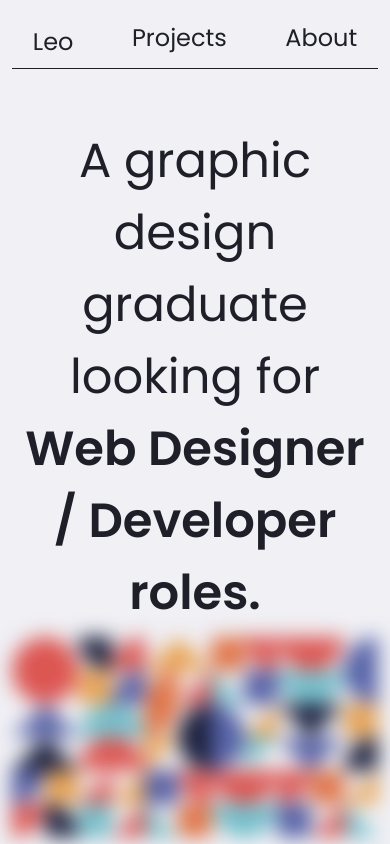
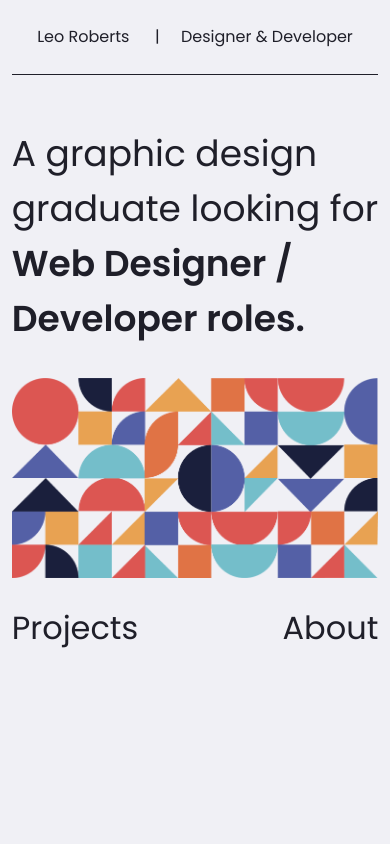
Before and after one commit to LeoRoberts21/PortfolioChange, a plain HTML site: page index.html in a window 390 px wide. Drawn offline with Linux system fonts and the light colour scheme.

Commit message:
home page is responsive

```diff
--- a/index.html
+++ b/index.html
@@ -37,10 +37,8 @@
 
          <section class="nav-bar-responsive hidden">
             <p>
-              <a href="#whole-home"><span class="leo"><span class="leo2">Leo</span><div class="responsive-links hidden">
-                <a href="indexProject.html" > <il class="nav-dot">Projects</il> </a>
-                <a href="indexAbout.html" ><il class="nav-dot1">About</il></a>
-             </div>
+                <a href="#whole-home" class="nav-dot"><span class="leo"><span class="leo2">Leo Roberts</span><span class="email">j.roberts21@gmail.com</span></span>
+                </a>&nbsp;&nbsp;&nbsp;&nbsp;&nbsp;|&nbsp;&nbsp;&nbsp;&nbsp;&nbsp;Designer & Developer </p>
         </p>
 
           </section>
@@ -55,7 +53,7 @@
 
 
         <p id="nav-left">
-          <a href="#whole-home" class="nav-dot"><span class="leo"><span class="leo2">Leo</span><span class="email">j.roberts21@gmail.com</span></span>
+          <a href="#whole-home" class="nav-dot"><span class="leo"><span class="leo2">Leo Roberts</span></span>
         </a>&nbsp;&nbsp;&nbsp;&nbsp;&nbsp;|&nbsp;&nbsp;&nbsp;&nbsp;&nbsp;Designer & Developer </p>
 
         <p id="nav-right" class="tuesday">
@@ -70,13 +68,14 @@
  <section id="whole-home">
 
  <div class="home-left">
-            <!-- --------RESPONSIVE--PATTERN------------- -->
 
     <div>
         <p class="welcome"><span class="thin">A graphic design graduate looking for </span>Web Designer / Developer roles.</p>
     </div>
+
                 <!-- --------RESPONSIVE--PATTERN------------- -->
     <img  class="smallPattern hidden" src="Images/smallerpattern2.png" alt="pattern">
+                <!-- --------RESPONSIVE--PATTERN------------- -->
 
     <section class="whole-pattern">
         <!--ROW-1---------------------------------------------------------->
@@ -318,6 +317,13 @@
         </section>
 
 
+                <!-- --------RESPONSIVE--LINKS------------- -->
+        <div class="responsive-links hidden">
+            <a href="indexProject.html" > <il class="nav-dot right-links">Projects</il> </a>
+            <a href="indexAbout.html" ><il class="nav-dot1 right-links">About</il></a>
+         </div>
+                <!-- --------RESPONSIVE--LINKS------------- -->
+
  </div>
 
  <div class="home-right">
@@ -328,8 +334,9 @@
 
 
 
+
 </section>
-
+<footer class="footer"></footer>
 </container>
 <span class="loader"><span class="loader-inner"></span></span>
     <script type="text/javascript" src="portfolio2.js"></script>
--- a/styleResponsive.css
+++ b/styleResponsive.css
@@ -1,8 +1,59 @@
-@media /*(min-width: 30em) and */(max-width: 800px) {
+
+@media (min-width: 1180px) and (max-width: 1280px) {
+  .home-left .whole-pattern {
+    transform: scale(0.4);
+    top: -205px;
+    translate: -30.25%;
+  }
+
+}
+
+@media /*(min-width: 30em) and */(min-width: 1020px) and (max-width: 1179px){
+
   html,
   body {
     overflow-y: hidden;
     overflow-x: hidden;
+  }
+
+  .welcome {
+    /* width: 94vw;
+    font-size: 4rem;*/
+    position: relative;
+    top: 2vh;
+  }
+
+
+  .home-left .whole-pattern {
+    transform: scale(0.345);
+    top: -205px;
+    translate: -32.5%;
+  }
+
+  .home-right {
+    padding-right: 3vw;
+    width: 100%;
+    height: 73vh;
+    position: relative;
+    right: 1vw;
+  }
+
+}
+
+
+@media /*(min-width: 30em) and */(max-width: 1024px) {
+  html,
+  body {
+    overflow-y: scroll;
+    overflow-x: hidden;
+  }
+
+  ::-webkit-scrollbar {
+    display: none;
+  }
+
+  ::-webkit-scrollbar-track {
+    display: none;
   }
 
   #nav-right {
@@ -14,7 +65,8 @@
   }
 
   .hr {
-    top: 8vh;
+    top: 1vh;
+    position: relative;
   }
 
   #whole-home {
@@ -27,18 +79,18 @@
 
   .nav-bar-responsive {
     display: flex;
-    font-size: 1.5rem;
+    font-size: 2rem;
     justify-content: center;
     padding-left: 3vw;
     padding-right: 3vw;
+    padding-top: 1vh;
   }
 
   .welcome {
     width: 94vw;
-    font-size: 3rem;
+    font-size: 4rem;
     position: relative;
-    margin-top: 5vh;
-    text-align: center;
+    margin-top: 7vh;
   }
 
   .whole-pattern {
@@ -54,14 +106,94 @@
 
   .responsive-links {
     display: flex;
-    font-size: 1.5rem;
+    justify-content: space-between;
     gap: 15vw;
-    margin-top: 2.4vh;
+    margin-top: 3vh;
+    text-align: center;
+    width: 94vw;
+    font-size: 4rem;
+    align-items: center;
   }
 
   .smallPattern {
     display: block;
-    filter: blur(10px);
-    padding-bottom: 10vh;
+    /* filter: blur(20px); */
+    padding-top: 1vh;
+  }
+
+  .footer {
+    height: 20vh;
+  }
+
+}
+
+
+@media /*(min-width: 30em) and */(max-width: 834px) {
+
+  .nav-bar-responsive {
+    font-size: 1.5rem;
+  }
+
+  .welcome {
+    font-size: 3rem;
+  }
+
+  .responsive-links {
+    font-size: 3rem;
+  }
+
+}
+
+@media /*(min-width: 30em) and */(max-width: 510px) {
+
+  .nav-bar-responsive {
+    font-size: 1.25rem;
+  }
+
+  .welcome {
+    font-size: 2.75rem;
+  }
+
+  .responsive-links {
+    font-size: 2.75rem;
   }
 }
+
+
+@media /*(min-width: 30em) and */(max-width: 414px) {
+
+  .nav-bar-responsive {
+    font-size: 1rem;
+  }
+
+  .welcome {
+    font-size: 2.25rem;
+  }
+
+  .responsive-links {
+    font-size: 2rem;
+  }
+
+  .smallPattern {
+    padding-top: 3vh;
+  }
+}
+
+@media /*(min-width: 30em) and */(max-width: 320px) {
+
+  .nav-bar-responsive {
+    font-size: 0.8rem;
+  }
+
+  .welcome {
+    font-size: 1.5rem;
+  }
+
+  .responsive-links {
+    font-size: 1.5rem;
+  }
+
+  .smallPattern {
+    padding-top: 3vh;
+  }
+}
```
